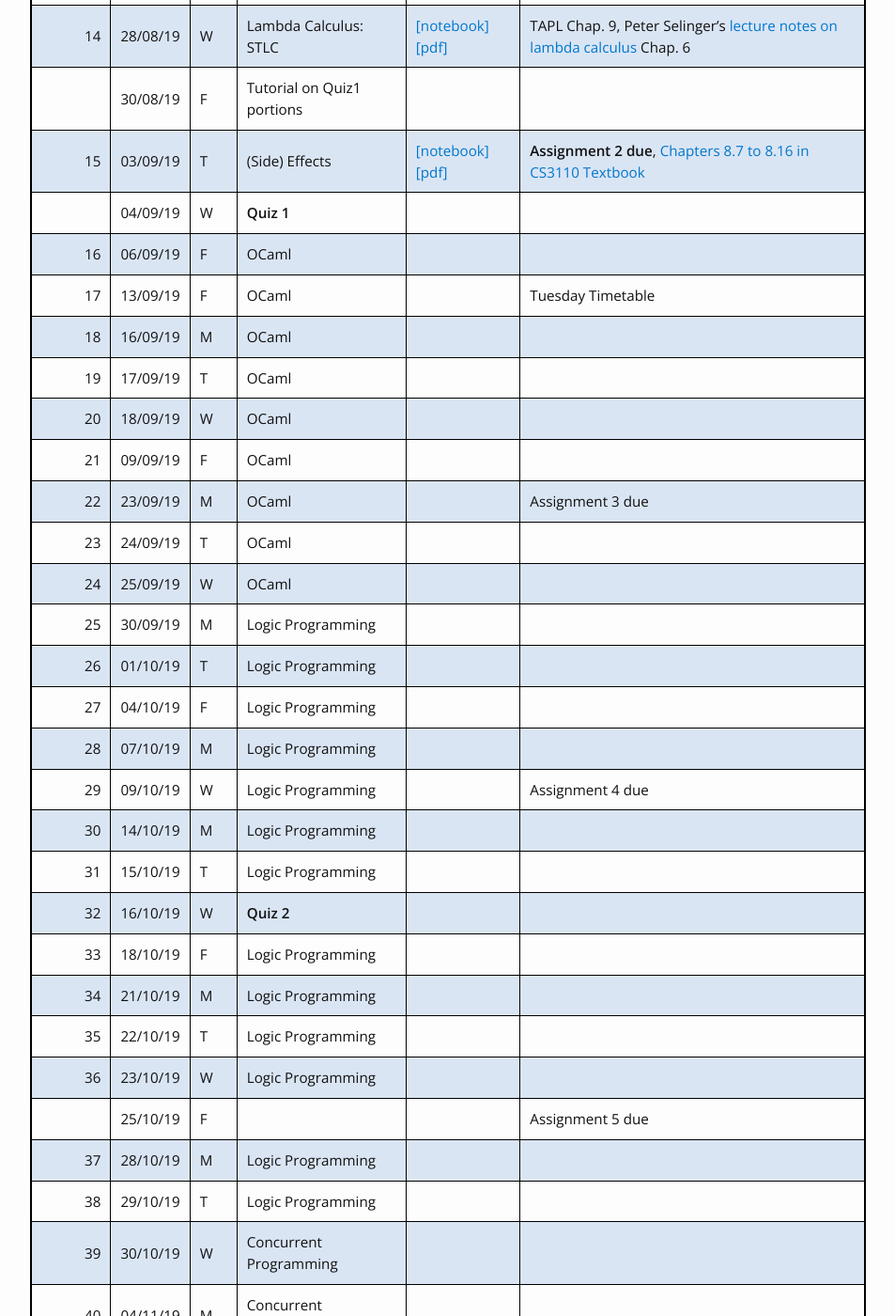
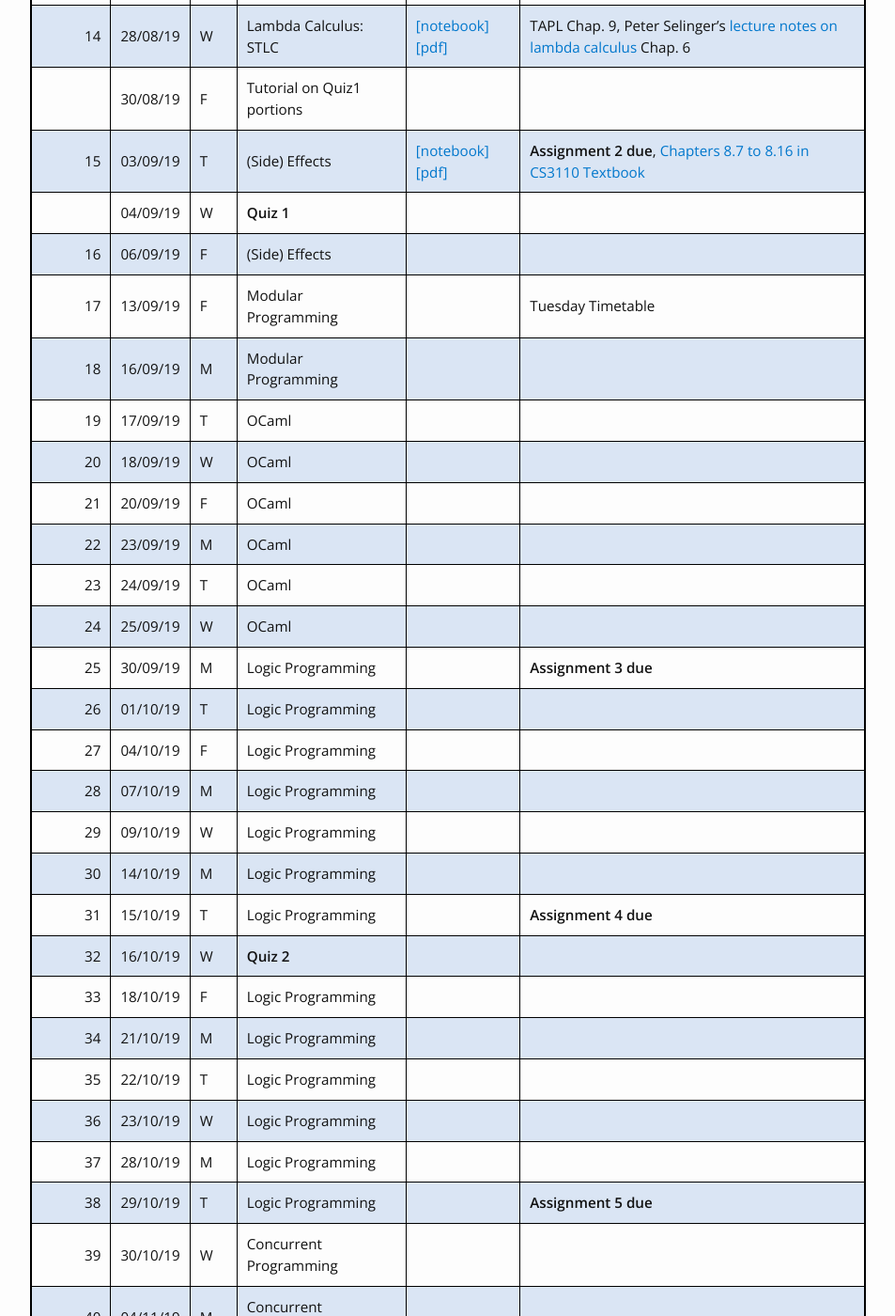
Before and after one commit to kayceesrk/cs3100_m20, a Jekyll site: the page built from schedule.md, in a window 1280 px wide and 1400 px high, scrolled down 1255 px. Shown: the whole window at 94% size, without its empty margins (163-1116 px from the left). Built offline with Jekyll 4.4.1, drawn with Linux system fonts in a browser that asks for light colours; nearby versions of some CDN libraries; some of the changed text lies outside the part shown.

Commit message:
edits to assignment submissions

```diff
--- a/schedule.md
+++ b/schedule.md
@@ -30,35 +30,33 @@ interactive notebooks are accessed using docker container whose instructions are
 |  |30/08/19|F|Tutorial on Quiz1 portions|||
 |15|03/09/19|T|(Side) Effects| [\[notebook\]](https://github.com/kayceesrk/cs3100_f19/blob/gh-pages/lectures/lec12/lec12.ipynb) [\[pdf\]]({{site.baseurl}}/lectures/lec12/lec12.pdf) | **Assignment 2 due**, [Chapters 8.7 to 8.16 in CS3110 Textbook](http://www.cs.cornell.edu/courses/cs3110/2019sp/textbook/ads/mutability.html) |
 |  |04/09/19|W|**Quiz 1**|||
-|16|06/09/19|F|OCaml|||
-|17|13/09/19|F|OCaml||Tuesday Timetable|
-|18|16/09/19|M|OCaml|||
+|16|06/09/19|F|(Side) Effects|||
+|17|13/09/19|F|Modular Programming||Tuesday Timetable|
+|18|16/09/19|M|Modular Programming|||
 |19|17/09/19|T|OCaml|||
 |20|18/09/19|W|OCaml|||
-|21|09/09/19|F|OCaml|||
-|22|23/09/19|M|OCaml||Assignment 3 due|
+|21|20/09/19|F|OCaml|||
+|22|23/09/19|M|OCaml|||
 |23|24/09/19|T|OCaml|||
 |24|25/09/19|W|OCaml|||
-|25|30/09/19|M|Logic Programming|||
+|25|30/09/19|M|Logic Programming||**Assignment 3 due**|
 |26|01/10/19|T|Logic Programming|||
 |27|04/10/19|F|Logic Programming|||
 |28|07/10/19|M|Logic Programming|||
-|29|09/10/19|W|Logic Programming||Assignment 4 due|
+|29|09/10/19|W|Logic Programming|||
 |30|14/10/19|M|Logic Programming|||
-|31|15/10/19|T|Logic Programming|||
+|31|15/10/19|T|Logic Programming||**Assignment 4 due**|
 |32|16/10/19|W|**Quiz 2**|||
 |33|18/10/19|F|Logic Programming|||
 |34|21/10/19|M|Logic Programming|||
 |35|22/10/19|T|Logic Programming|||
 |36|23/10/19|W|Logic Programming|||
-|  |25/10/19|F|||Assignment 5 due|
 |37|28/10/19|M|Logic Programming|||
-|38|29/10/19|T|Logic Programming|||
+|38|29/10/19|T|Logic Programming||**Assignment 5 due**|
 |39|30/10/19|W|Concurrent Programming|||
 |40|04/11/19|M|Concurrent Programming|||
 |41|05/11/19|T|Concurrent Programming|||
 |42|06/11/19|W|Concurrent Programming|||
-|  |08/11/19|F|||Assignment 6 due|
 |43|11/11/19|M|Concurrent Programming|||
-|44|13/11/19|W|Concurrent Programming|||
+|44|13/11/19|W|Concurrent Programming||**Assignment 6 due**|
 |  |19/11/19|T|End Sem|||
```
Also changed, not shown: index.md (+4 -4 lines).
